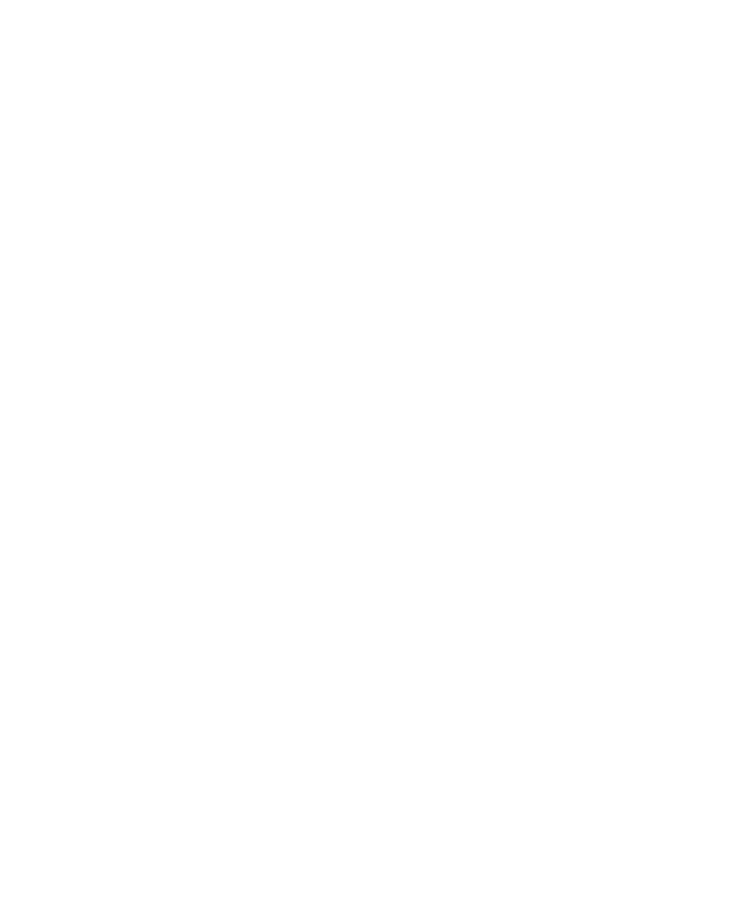
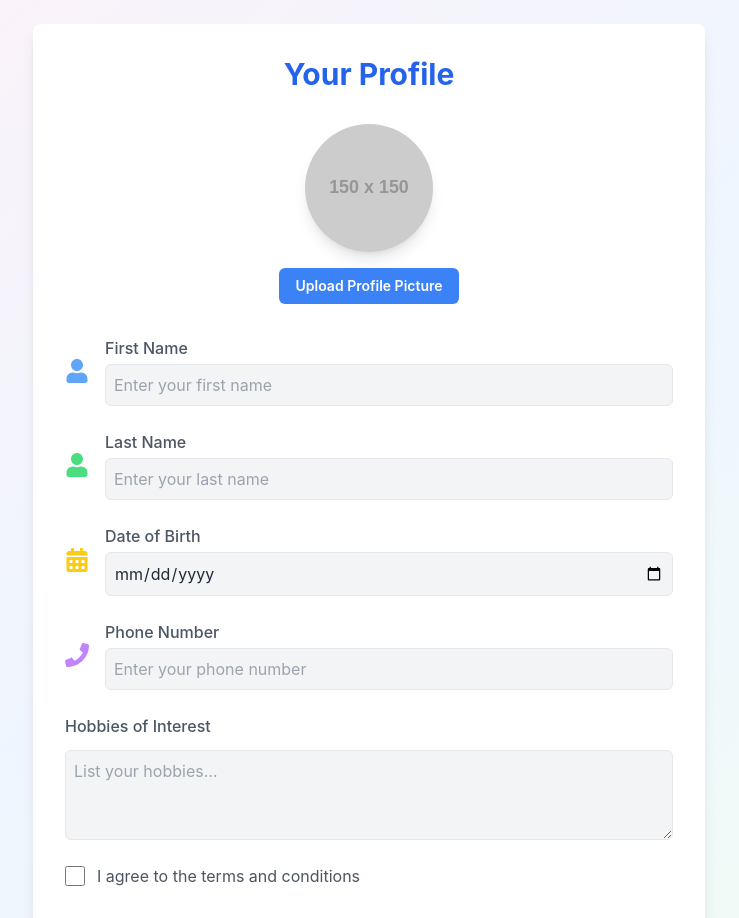
Before and after one commit to Clusters-Config/Fin-Quest, a React (Vite) app in the folder frontend/: page /components/ProfilePage in a window 1280 px wide. Before the commit this address had no page. Shown: the top 918 px of the page, without its empty margins (271-1010 px from the left). Before the commit the page ends 800 px from the top, so only its background shows below. Built offline with nearby package versions, Linux system fonts and the light colour scheme.

Commit message:
Added Profile

```diff
--- a/frontend/src/App.jsx
+++ b/frontend/src/App.jsx
@@ -18,6 +18,8 @@
 import StockMarketBasics from './learn_path_components/StockMarketBasics';
 import QuizApp from './learn_path_components/QuizApp';
 import ResultPage from './learn_path_components/ResultPage';
+import Group1Budgeting from "./learn_path_components/Group1Budgeting";
+import ProfilePage  from "./components/ProfilePage";
 
 const App = () => {
   return (
@@ -42,6 +44,8 @@
           <Route path="/StockMarketBasics" element={<StockMarketBasics />} />
           <Route path="/QuizApp/:quizId" element={<QuizApp />} /> {/* Updated route */}
           <Route path="/result" element={<ResultPage />} />
+          <Route path="/Group1Budgeting" element={<Group1Budgeting />} />
+          <Route path="/components/ProfilePage" element={<ProfilePage />} />
 
         </Routes>
       </div>
--- /dev/null
+++ b/frontend/src/components/ProfilePage.jsx
@@ -0,0 +1,160 @@
+import React, { useState } from "react";
+import {
+  FaUser,
+  FaPhone,
+  FaCalendarAlt,
+} from "react-icons/fa";
+
+function ProfilePage() {
+  const [profileImage, setProfileImage] = useState(null);
+  const [isTermsChecked, setIsTermsChecked] = useState(false);
+  const [hobbies, setHobbies] = useState("");
+
+  const handleImageUpload = (event) => {
+    const file = event.target.files[0];
+    if (file) {
+      const imageUrl = URL.createObjectURL(file);
+      setProfileImage(imageUrl);
+    }
+  };
+
+  const handleSaveChanges = () => {
+    alert("Your changes have been saved successfully!");
+  };
+
+  return (
+    <div className="min-h-screen bg-gradient-to-br from-pink-50 via-blue-50 to-green-50 p-6 text-gray-800">
+      <div className="max-w-2xl mx-auto bg-white shadow-lg rounded-lg p-8">
+        <h1 className="text-3xl font-bold text-center text-blue-600 mb-8">
+          Your Profile
+        </h1>
+
+        {/* Profile Image Section */}
+        <div className="flex flex-col items-center mb-8">
+          <div className="w-32 h-32 mb-4 relative">
+            <img
+              src={
+                profileImage ||
+                "https://via.placeholder.com/150?text=Upload+Image"
+              }
+              alt=""
+              className="w-full h-full object-cover rounded-full shadow-lg"
+            />
+          </div>
+          <label
+            htmlFor="profileImageUpload"
+            className="cursor-pointer px-4 py-2 bg-blue-500 text-white text-sm font-semibold rounded-md hover:bg-blue-600 focus:ring focus:ring-blue-300"
+          >
+            Upload Profile Picture
+          </label>
+          <input
+            type="file"
+            id="profileImageUpload"
+            className="hidden"
+            accept="image/*"
+            onChange={handleImageUpload}
+          />
+        </div>
+
+        {/* Form Section */}
+        <div className="space-y-6">
+          {/* First Name */}
+          <div className="flex items-center">
+            <FaUser className="text-blue-400 w-6 h-6 mr-4" />
+            <div className="flex-grow">
+              <label className="block text-gray-600 font-medium">First Name</label>
+              <input
+                type="text"
+                placeholder="Enter your first name"
+                className="mt-1 p-2 border rounded-md w-full focus:ring-blue-300 focus:border-blue-400 bg-gray-100 text-gray-800"
+              />
+            </div>
+          </div>
+
+          {/* Last Name */}
+          <div className="flex items-center">
+            <FaUser className="text-green-400 w-6 h-6 mr-4" />
+            <div className="flex-grow">
+              <label className="block text-gray-600 font-medium">Last Name</label>
+              <input
+                type="text"
+                placeholder="Enter your last name"
+                className="mt-1 p-2 border rounded-md w-full focus:ring-green-300 focus:border-green-400 bg-gray-100 text-gray-800"
+              />
+            </div>
+          </div>
+
+          {/* Date of Birth */}
+          <div className="flex items-center">
+            <FaCalendarAlt className="text-yellow-400 w-6 h-6 mr-4" />
+            <div className="flex-grow">
+              <label className="block text-gray-600 font-medium">Date of Birth</label>
+              <input
+                type="date"
+                className="mt-1 p-2 border rounded-md w-full focus:ring-yellow-300 focus:border-yellow-400 bg-gray-100 text-gray-800"
+              />
+            </div>
+          </div>
+
+          {/* Phone Number */}
+          <div className="flex items-center">
+            <FaPhone className="text-purple-400 w-6 h-6 mr-4" />
+            <div className="flex-grow">
+              <label className="block text-gray-600 font-medium">Phone Number</label>
+              <input
+                type="tel"
+                placeholder="Enter your phone number"
+                className="mt-1 p-2 border rounded-md w-full focus:ring-purple-300 focus:border-purple-400 bg-gray-100 text-gray-800"
+              />
+            </div>
+          </div>
+
+          {/* Hobbies of Interest */}
+          <div className="flex flex-col">
+            <label className="block text-gray-600 font-medium mb-2">
+              Hobbies of Interest
+            </label>
+            <textarea
+              value={hobbies}
+              onChange={(e) => setHobbies(e.target.value)}
+              placeholder="List your hobbies..."
+              className="mt-1 p-2 border rounded-md w-full focus:ring-blue-300 focus:border-blue-400 bg-gray-100 text-gray-800"
+              rows="3"
+            ></textarea>
+          </div>
+
+          {/* Terms and Conditions */}
+          <div className="flex items-center">
+            <input
+              type="checkbox"
+              id="termsCheckbox"
+              checked={isTermsChecked}
+              onChange={(e) => setIsTermsChecked(e.target.checked)}
+              className="mr-3 w-5 h-5 text-blue-400 focus:ring-blue-300"
+            />
+            <label htmlFor="termsCheckbox" className="text-gray-600">
+              I agree to the terms and conditions
+            </label>
+          </div>
+        </div>
+
+        {/* Submit Button */}
+        <div className="text-center mt-8">
+          <button
+            onClick={handleSaveChanges}
+            disabled={!isTermsChecked}
+            className={`px-6 py-3 font-semibold rounded-md ${
+              isTermsChecked
+                ? "bg-blue-500 text-white hover:bg-blue-600 focus:ring focus:ring-blue-300"
+                : "bg-gray-400 text-gray-200 cursor-not-allowed"
+            }`}
+          >
+            Save Changes
+          </button>
+        </div>
+      </div>
+    </div>
+  );
+}
+
+export default ProfilePage;
--- a/frontend/src/pages/Homepage.jsx
+++ b/frontend/src/pages/Homepage.jsx
@@ -1,4 +1,5 @@
 import { Link } from "react-router-dom";
+import { FaUserCircle } from "react-icons/fa"; // Import profile icon
 
 function Homepage() {
   return (
@@ -31,6 +32,15 @@
               Login
             </Link>
           </li>
+          <li>
+            {/* Profile Icon */}
+            <Link
+              to="/components/ProfilePage"
+              className="text-[#6C757D] hover:text-[#1D3557] transition duration-300">
+              <FaUserCircle size={24} /> {/* Profile icon */}
+            </Link>
+
+          </li>
         </ul>
       </nav>
 
```
